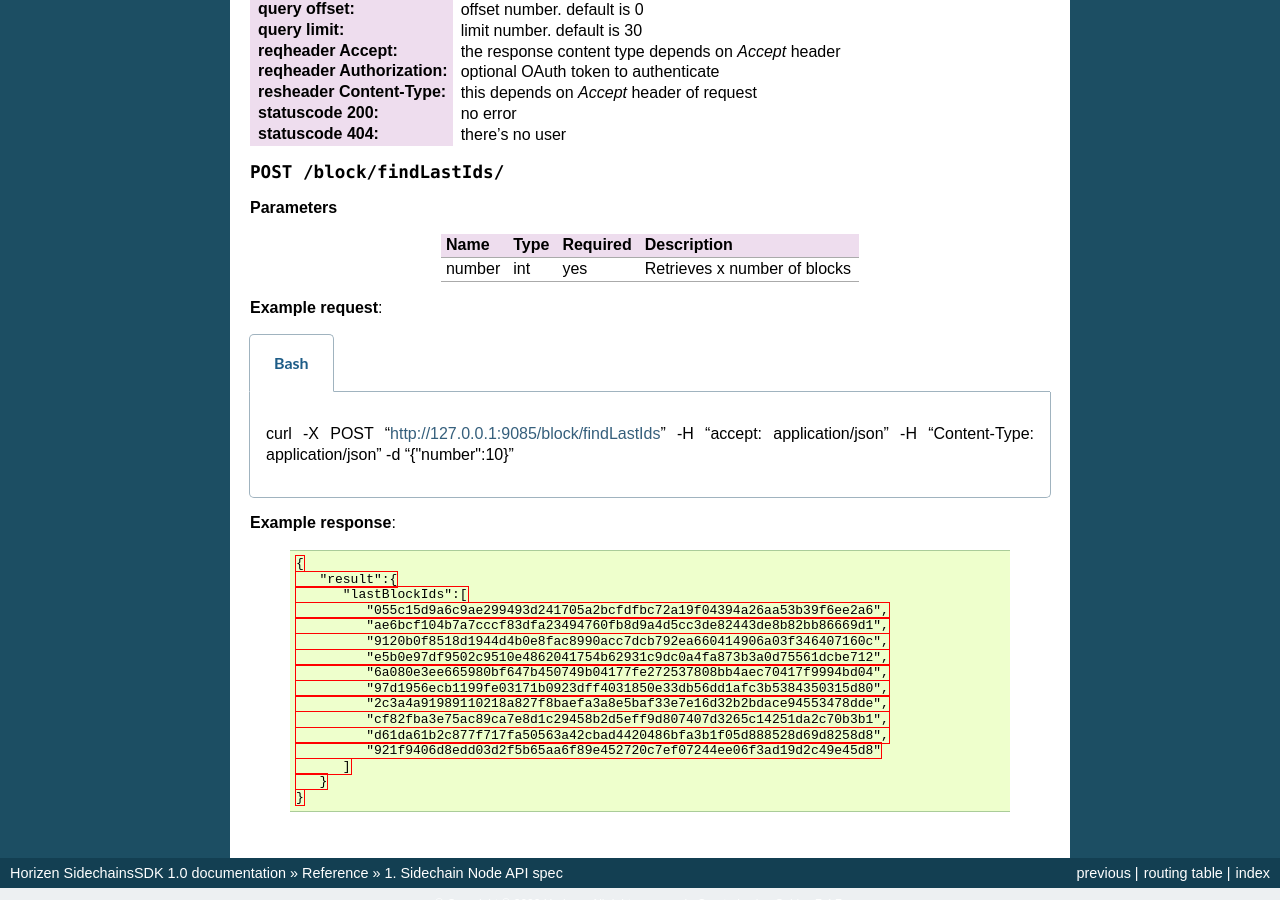
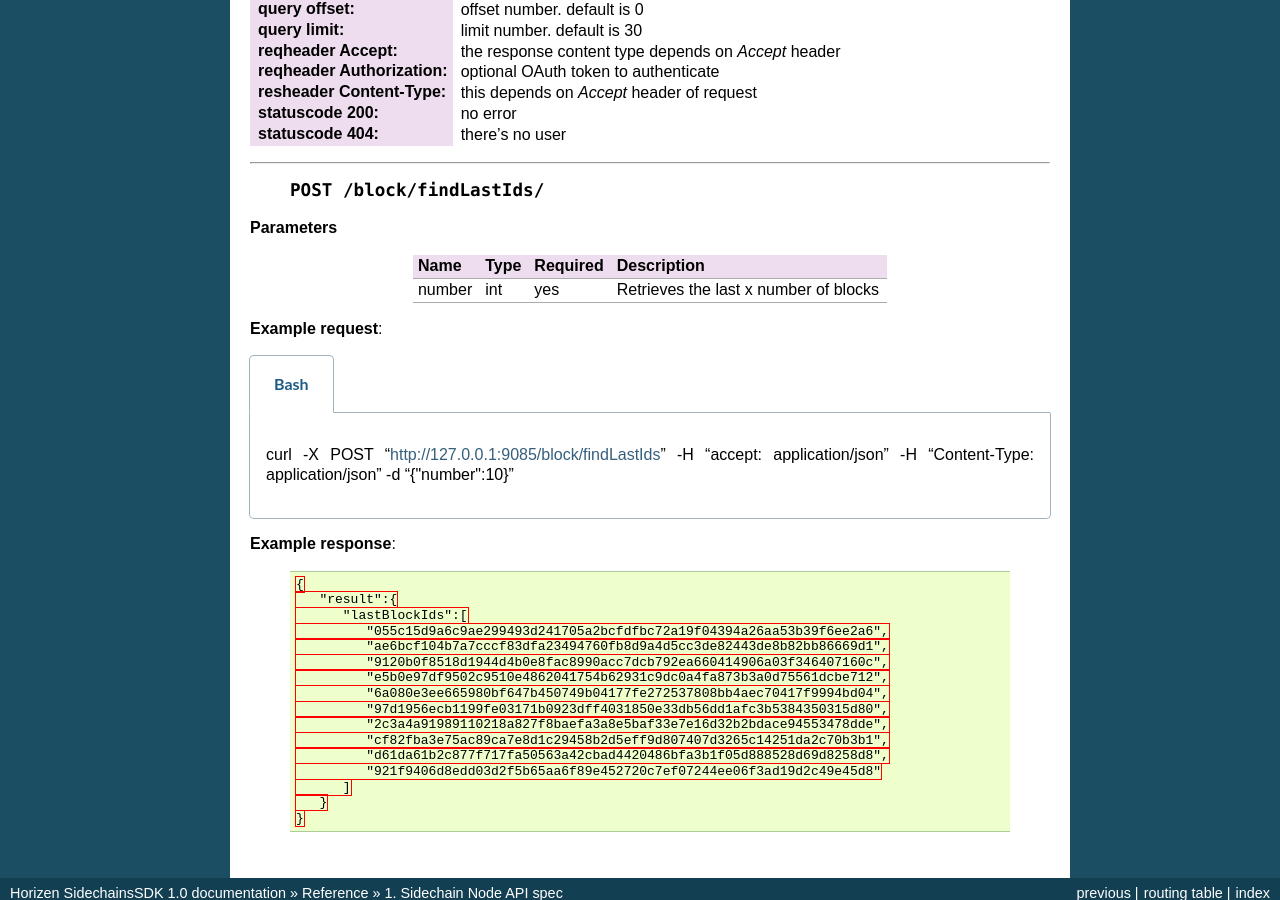
Before and after one commit to megaluck/documentation, a Sphinx documentation site: the page built from docs/reference/01-scnode-api-spec.rst, in a window 1280 px wide and 900 px high, scrolled down 1714 px. Built offline with Sphinx 7.4.7, drawn with Linux system fonts in a browser that asks for light colours.

Commit message:
Update 01-scnode-api-spec.rst

```diff
--- a/docs/reference/01-scnode-api-spec.rst
+++ b/docs/reference/01-scnode-api-spec.rst
@@ -111,16 +111,17 @@ Sidechain Node API spec
    :statuscode 200: no error
    :statuscode 404: there's no user
 
+____
 
    .. http:post:: /block/findLastIds/
 
 **Parameters**
 
-+---------+--------+----------+-------------------------------+
-| Name    | Type   | Required |          Description          |
-+=========+========+==========+===============================+
-|  number |  int   |   yes    | Retrieves x number of blocks  |
-+---------+--------+----------+-------------------------------+
++---------+--------+----------+----------------------------------------+
+| Name    | Type   | Required |          Description                   |
++=========+========+==========+========================================+
+|  number |  int   |   yes    | Retrieves the last x number of blocks  |
++---------+--------+----------+----------------------------------------+
 
 **Example request**:
 
```
